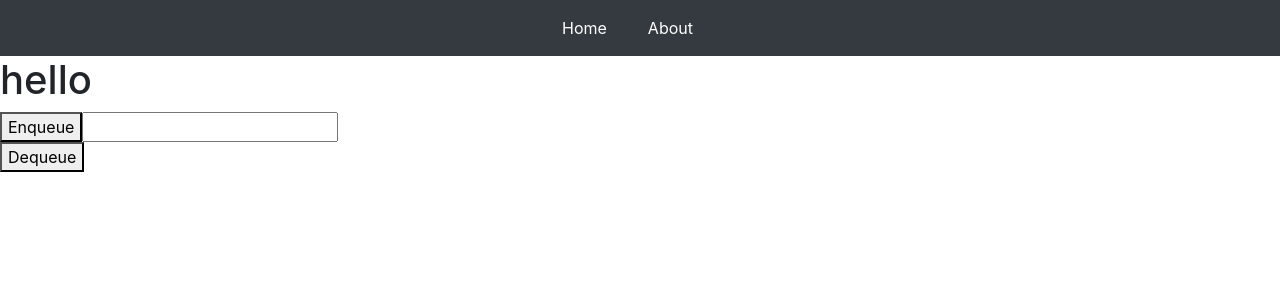
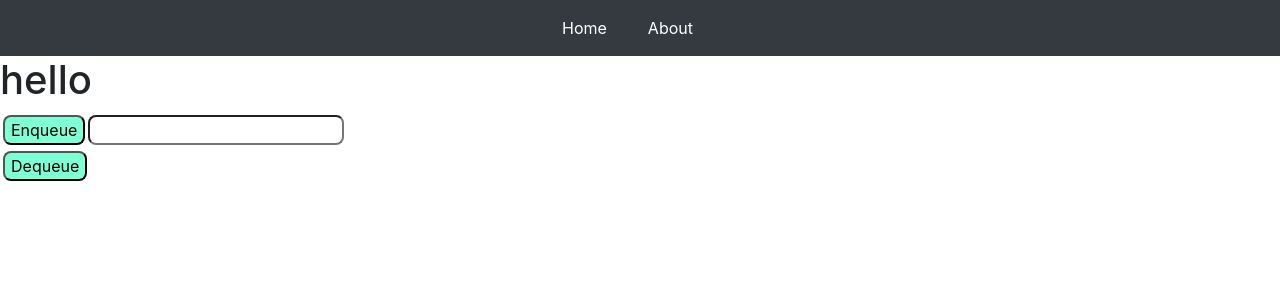
Before and after one commit to IUS-CS/project-dsavy, a React app in the folder src/: page /queue in a window 1280 px wide. Shown: the top 300 px of the page. Built offline with nearby package versions, Linux system fonts and the light colour scheme.

Commit message:
fixed dequeue and add css

```diff
--- a/src/components/Dequeue.js
+++ b/src/components/Dequeue.js
@@ -8,9 +8,7 @@ const Dequeue = ({dequeue}) => {
   }
 
   return (
-        <button onClick={onClick}>Dequeue</button>
-
-
+    <button className='queueButton' onClick={onClick}>Dequeue</button>
   )
 
 }
--- a/src/components/Enqueue.js
+++ b/src/components/Enqueue.js
@@ -10,13 +10,11 @@ const Enqueue = ({enqueue}) => {
   }
 
   return (
-      <form onSubmit={onSubmit}>
-        <button type="submit">Enqueue</button>
-        <input type='text' value={entry} onChange={(e) => setEntry(e.target.value)} />
-
-      </form>
+    <form onSubmit={onSubmit}>
+      <button className='queueButton' type="submit">Enqueue</button>
+      <input className='enqueue' type='text' value={entry} onChange={(e) => setEntry(e.target.value)} />
+    </form>
   )
-
 }
 
 export default Enqueue
--- a/src/components/Queue.js
+++ b/src/components/Queue.js
@@ -1,4 +1,5 @@
 import React, {useState} from 'react'
+import { Form, Row, Col, Button, Container } from 'react-bootstrap';
 import Enqueue from './Enqueue'
 import Dequeue from './Dequeue'
 
@@ -10,8 +11,7 @@ const Queue = () => {
   }
 
   const onDelete = () => {
-    let temp = queue.splice(0, 1)
-    setQueue(temp)
+    setQueue(queue.slice(1))
   }
 
   return (
@@ -19,7 +19,7 @@ const Queue = () => {
       <h1>hello</h1>
       <Enqueue enqueue={onAdd} />
       <Dequeue dequeue={onDelete} />
-      <div>{queue.map((entry) => ( <h3>{entry}</h3>))}</div>
+      <div className='queue'>{queue.map((entry) => (<li>{entry}</li>))}</div>
     </div>
   )
 }
--- a/src/index.css
+++ b/src/index.css
@@ -10,3 +10,20 @@ body {
 .custom-figure:hover {
     opacity: .7;
 }
+
+.queue li {
+    display: inline;
+    text-align: center;
+    margin: 3px 3px 3px 3px;
+}
+
+.queueButton {
+    text-align: center;
+    background-color: aquamarine;
+    margin: 3px 3px 3px 3px;
+    border-radius: 8px;
+}
+
+.enqueue {
+    border-radius: 8px;
+}
```
